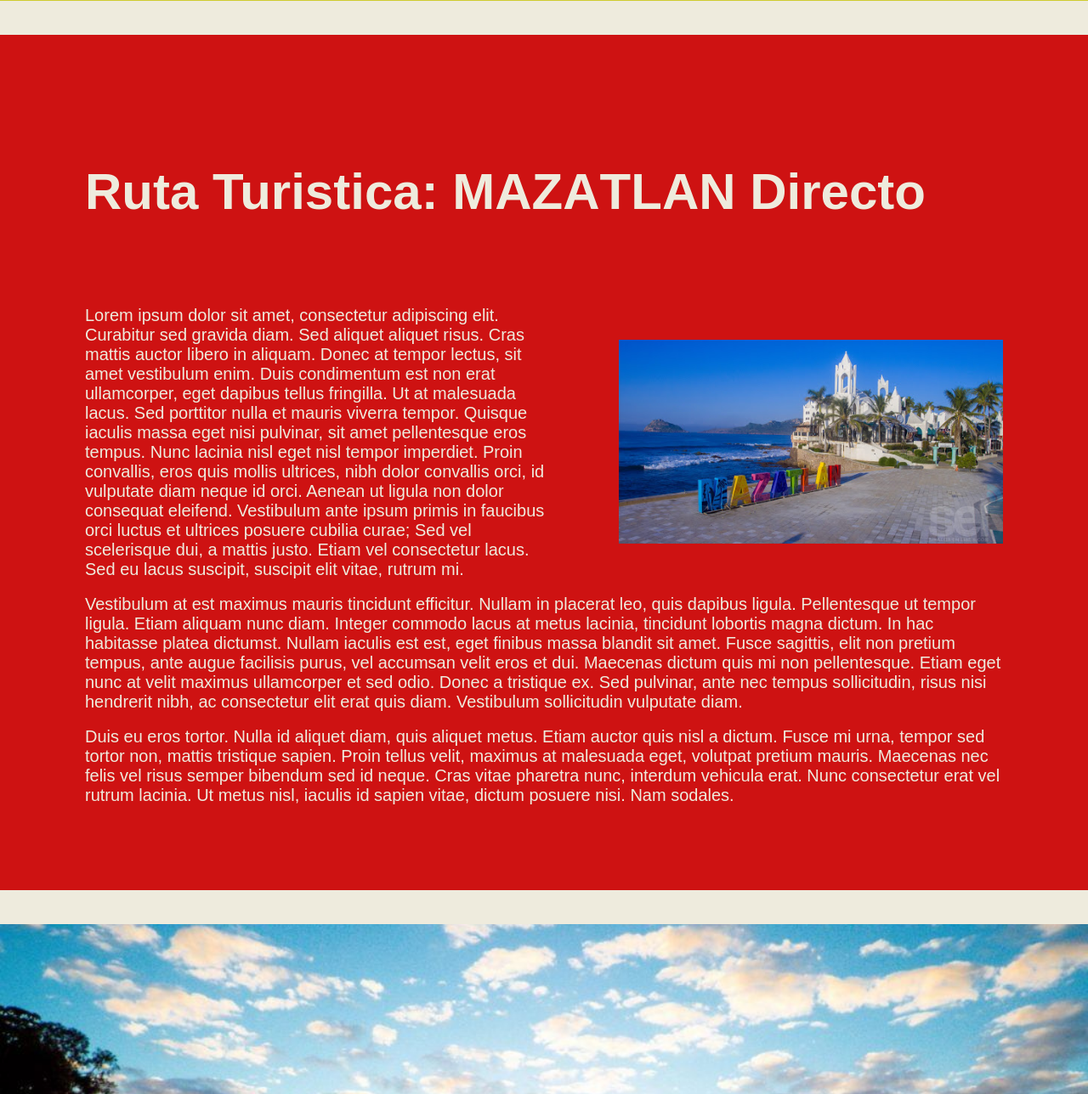
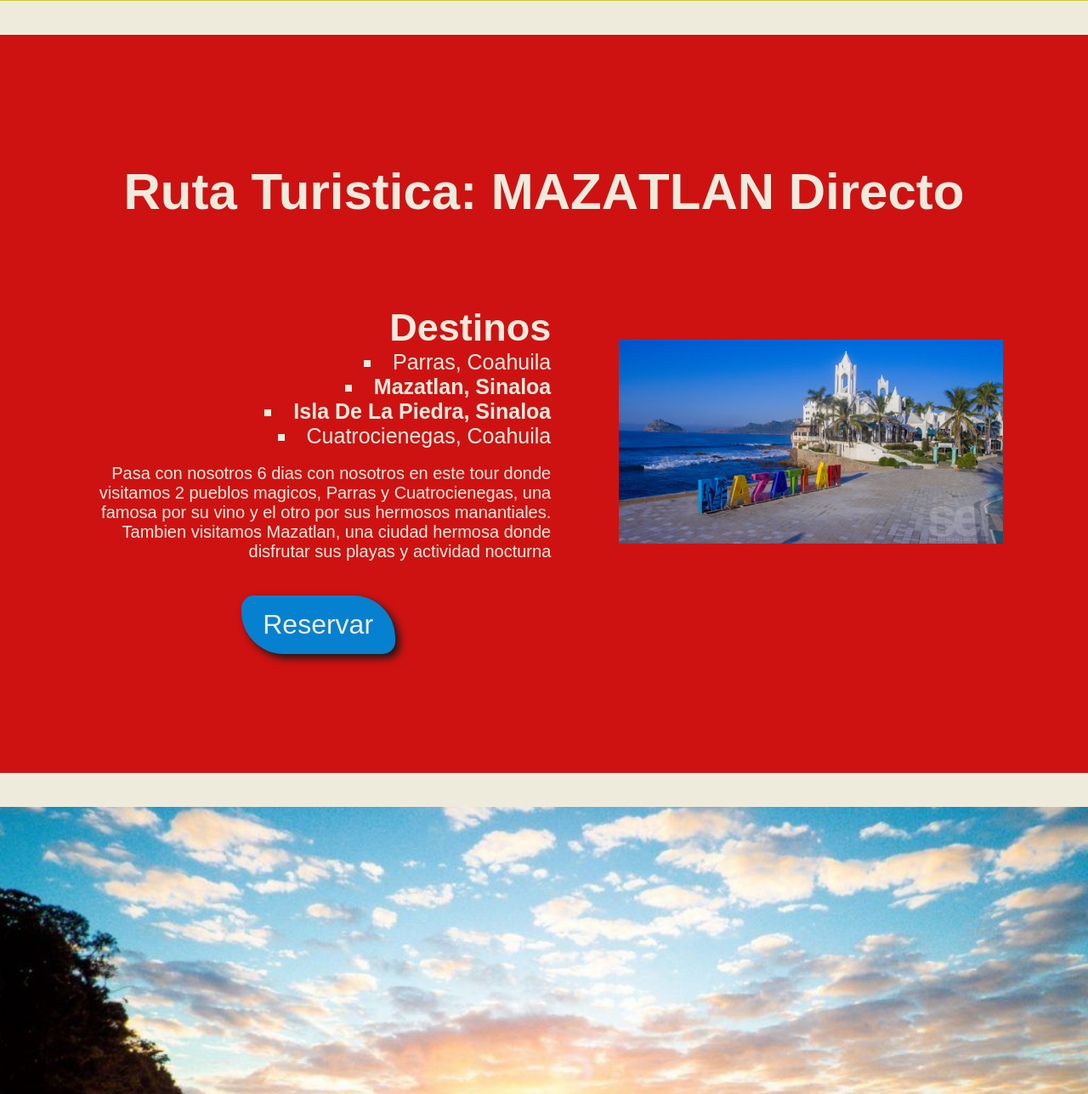
Before and after one commit to telegeniic/mtm, a PHP site: page / in a window 1280 px wide. Shown: the part 3317-4605 px from the top of the page at 85% size. Run offline with PHP 8.4, Linux system fonts and the light colour scheme; some libraries are stand-ins or nearby versions.

Commit message:
Se termino el home en español

```diff
--- a/desktop_styles.css
+++ b/desktop_styles.css
@@ -235,7 +235,7 @@ section.tours_non div div.image_container img.img_tour_non {
   height: 30vh;
   margin-top: 5vh;
   margin-right: 10vh;
-  margin-bottom: 20vh;
+  margin-bottom: 5vh;
 }
 section.tours_non div div.destiny h3 {
   color: var(--dark_color);
@@ -284,7 +284,7 @@ section.tours_non div div.reservar:hover {
 section.tours_even {
   padding: 100px;
   height: auto;
-  text-align: left;
+  text-align: center;
   background-color: var(--principal_color);
   margin-bottom: 5vh;
 }
@@ -299,12 +299,58 @@ section.tours_even p {
   color: var(--light_color);
   font-size: 20px;
 }
-section.tours_even div img.img_tour_even {
+section.tours_even div.image_container {
   float: right;
+  height: 50vh;
+}
+section.tours_even div.image_container img.img_tour_even {
   height: 30vh;
   margin-top: 5vh;
   margin-left: 10vh;
   margin-bottom: 5vh;
+}
+section.tours_even div.destiny h3 {
+  color: var(--light_color);
+  font-size: 45px;
+  text-align: right;
+}
+section.tours_even div.destiny ul {
+  color: var(--light_color);
+  font-size: 25px;
+  text-align: right;
+  list-style: square;
+  list-style-position: inside;
+}
+section.tours_even div.destiny ul li.important {
+  text-transform: capitalize;
+  font-weight: bold;
+}
+section.tours_even div.descripition {
+  text-align: right;
+  font-size: 30px;
+}
+section.tours_even div.reservar {
+  margin-top: 5vh;
+  margin-bottom: 5vh;
+  margin-right: auto;
+  margin-left: auto;
+  display: flex;
+  text-align: center;
+  width: min-content;
+  padding-top: 2vh;
+  padding-bottom: 2vh;
+  padding-left: 2vw;
+  padding-right: 2vw;
+  font-size: xx-large;
+  background-color: var(--light_blue);
+  box-shadow: 5px 5px 10px var(--dark_color);
+  border-radius: 15px 50px;
+}
+section.tours_even div.reservar a {
+  color: var(--light_color);
+}
+section.tours_even div.reservar:hover {
+  background-color: var(--dark_blue);
 }
 
 section.sec5 {
--- a/index.html
+++ b/index.html
@@ -81,19 +81,27 @@
 			<a>
 				<h2>Ruta Turistica: MAZA<wbr>TLAN Directo</h2>
 			</a>
-			<div>
+			<div class="image_container">
 				<img class="img_tour_even" src="./static/mazatlan.jpg" alt="">
+			</div>
+			<div class="destiny">
+				<h3 class="destiny_title">Destinos</h3>
+				<ul>
+					<li>Parras, Coahuila</li>
+					<li class="important">Mazatlan, Sinaloa</li>
+					<li class="important">Isla de la Piedra, Sinaloa</li>
+					<li>Cuatrocienegas, Coahuila</li>
+				</ul>
+			</div>
+			<br>
+			<div class="descripition">
 				<p>
-					Lorem ipsum dolor sit amet, consectetur adipiscing elit. Curabitur sed gravida diam. Sed aliquet aliquet risus. Cras mattis auctor libero in aliquam. Donec at tempor lectus, sit amet vestibulum enim. Duis condimentum est non erat ullamcorper, eget dapibus tellus fringilla. Ut at malesuada lacus. Sed porttitor nulla et mauris viverra tempor. Quisque iaculis massa eget nisi pulvinar, sit amet pellentesque eros tempus. Nunc lacinia nisl eget nisl tempor imperdiet. Proin convallis, eros quis mollis ultrices, nibh dolor convallis orci, id vulputate diam neque id orci. Aenean ut ligula non dolor consequat eleifend. Vestibulum ante ipsum primis in faucibus orci luctus et ultrices posuere cubilia curae; Sed vel scelerisque dui, a mattis justo. Etiam vel consectetur lacus. Sed eu lacus suscipit, suscipit elit vitae, rutrum mi.
+					Pasa con nosotros 6 dias con nosotros en este tour donde visitamos 2 pueblos magicos, Parras y Cuatrocienegas, una famosa por su vino y el otro por sus hermosos manantiales. <br>
+					Tambien visitamos Mazatlan, una ciudad hermosa donde disfrutar sus playas y actividad nocturna
 				</p>
-				<br>
-				<p>
-					Vestibulum at est maximus mauris tincidunt efficitur. Nullam in placerat leo, quis dapibus ligula. Pellentesque ut tempor ligula. Etiam aliquam nunc diam. Integer commodo lacus at metus lacinia, tincidunt lobortis magna dictum. In hac habitasse platea dictumst. Nullam iaculis est est, eget finibus massa blandit sit amet. Fusce sagittis, elit non pretium tempus, ante augue facilisis purus, vel accumsan velit eros et dui. Maecenas dictum quis mi non pellentesque. Etiam eget nunc at velit maximus ullamcorper et sed odio. Donec a tristique ex. Sed pulvinar, ante nec tempus sollicitudin, risus nisi hendrerit nibh, ac consectetur elit erat quis diam. Vestibulum sollicitudin vulputate diam.
-				</p>
-				<br>
-				<p>
-					Duis eu eros tortor. Nulla id aliquet diam, quis aliquet metus. Etiam auctor quis nisl a dictum. Fusce mi urna, tempor sed tortor non, mattis tristique sapien. Proin tellus velit, maximus at malesuada eget, volutpat pretium mauris. Maecenas nec felis vel risus semper bibendum sed id neque. Cras vitae pharetra nunc, interdum vehicula erat. Nunc consectetur erat vel rutrum lacinia. Ut metus nisl, iaculis id sapien vitae, dictum posuere nisi. Nam sodales.
-				</p>
+			</div>
+			<div class="reservar">
+				<a href="#">Reservar</a>
 			</div>
 		</section>
 		<section class="sec5"></section>
```
